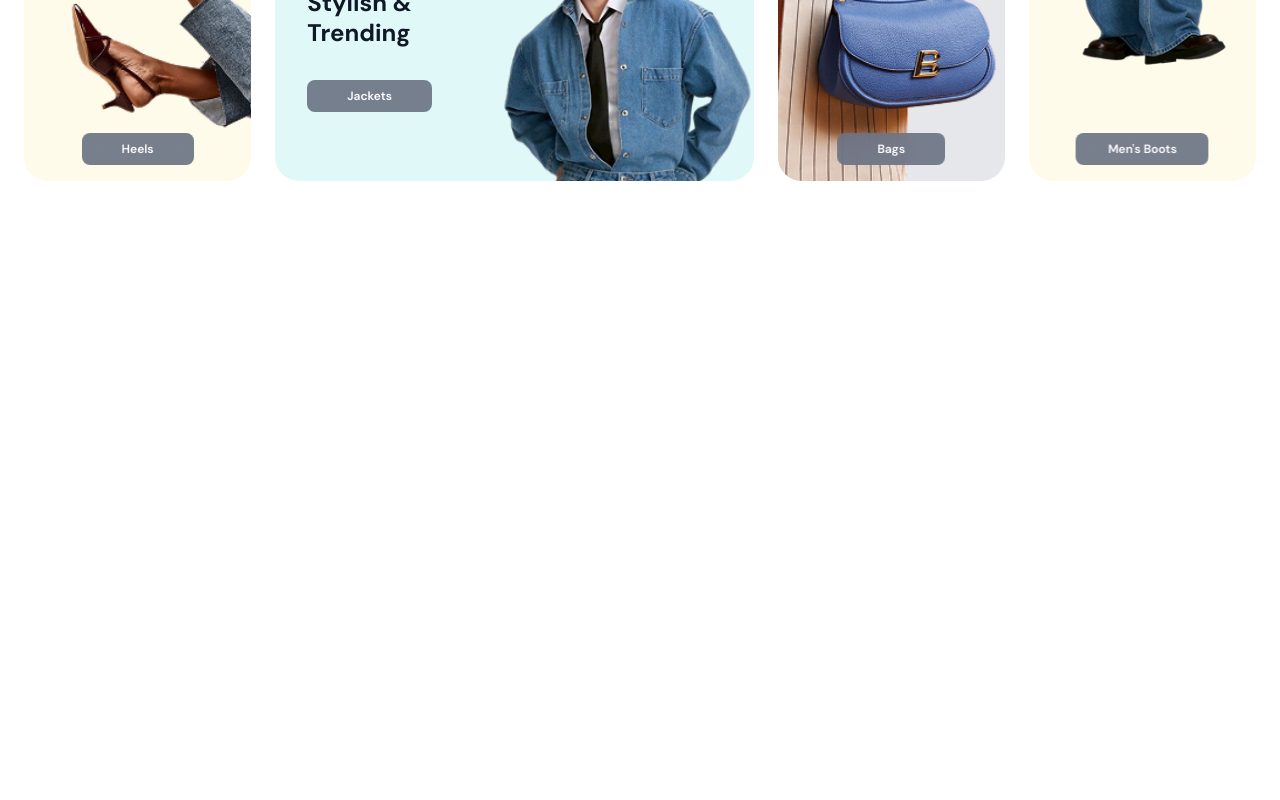
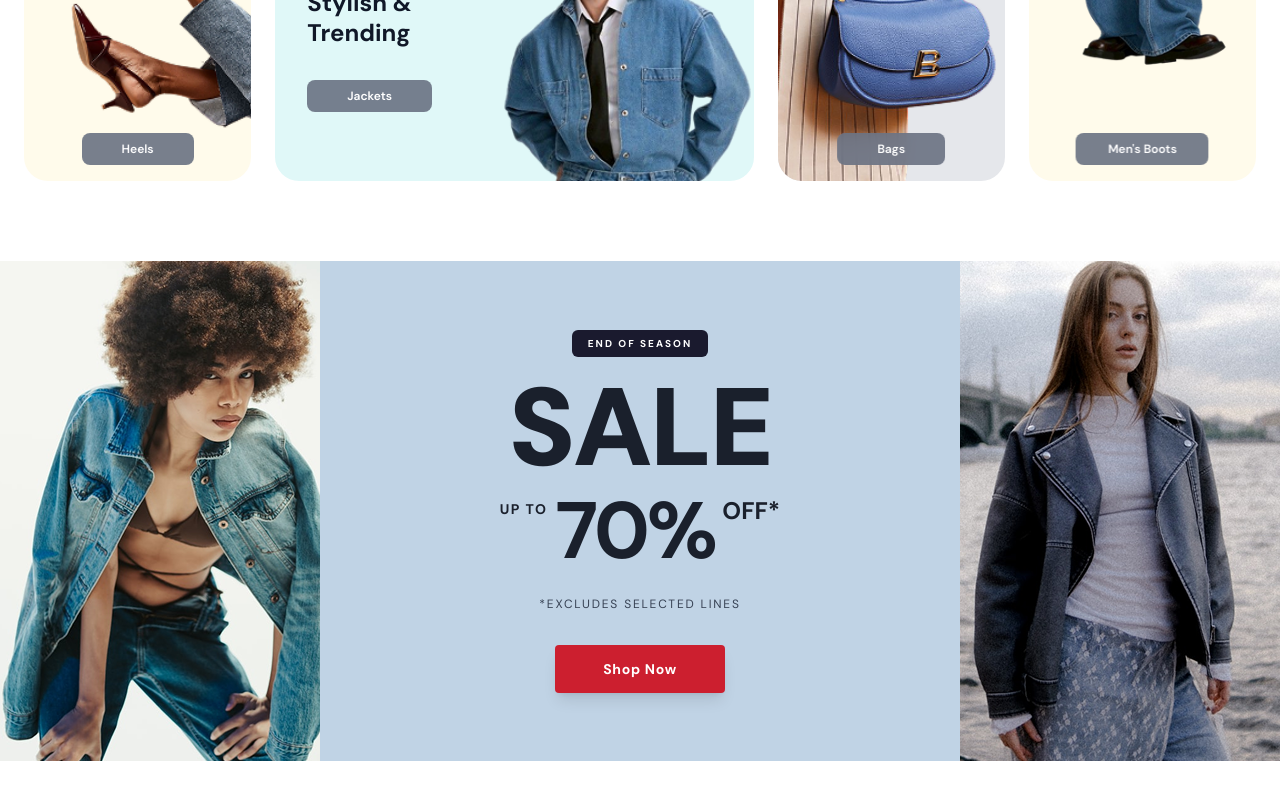
Before and after one commit to saifhusain62/Orren_Ecommerce_Project, a React (Vite) app in the folder client/: page / in a window 1280 px wide. Shown: the part 2779-3579 px from the top of the page. Before the commit the page ends 3040 px from the top, so only its background shows below. Built offline with nearby package versions, Linux system fonts and the light colour scheme.

Commit message:
sale section maked

```diff
--- /dev/null
+++ b/client/src/components/SaleBanner.jsx
@@ -0,0 +1,61 @@
+import React from 'react'
+import sale1 from '../assets/sale1.png'
+import sale2 from '../assets/sale2.png'
+
+const SaleBanner = () => {
+  return (
+    <section className="w-full bg-[#c0d3e5] flex flex-col md:flex-row items-center justify-between overflow-hidden h-auto md:h-[500px] mb-20">
+
+      {/* Left Image */}
+      <div className="w-full md:w-1/4 h-[300px] md:h-full">
+        <img
+          src={sale1}
+          alt="Sale Fashion Left"
+          className="w-full h-full object-cover object-top"
+        />
+      </div>
+
+      {/* Center Text Content */}
+      <div className="w-full md:w-1/3 flex flex-col items-center justify-center text-center py-12 md:py-0 px-4">
+        {/* Top Pill */}
+        <div className="bg-[#1A1A2E] text-white text-[10px] uppercase tracking-[0.2em] font-bold px-4 py-1.5 mb-4 rounded-md">
+          END OF SEASON
+        </div>
+
+        {/* Main Title */}
+        <h2 className="text-[90px] md:text-[110px] font-black text-[#1a202c] leading-none tracking-tight mb-2">
+          SALE
+        </h2>
+
+        {/* Discount Text */}
+        <div className="flex items-start justify-center gap-2 font-bold text-[#1a202c] mb-6">
+          <span className="text-xs md:text-sm tracking-widest uppercase mt-2">UP TO</span>
+          <span className="text-[60px] md:text-[80px] leading-none tracking-tighter">70%</span>
+          <span className="text-lg md:text-2xl mt-1">OFF*</span>
+        </div>
+
+        {/* Disclaimer */}
+        <p className="text-[12px] tracking-[0.15em] text-gray-700 uppercase mb-8">
+          *EXCLUDES SELECTED LINES
+        </p>
+
+        {/* CTA Button */}
+        <button className="bg-[#cc1f2f] text-white px-12 py-3.5 rounded text-sm font-bold tracking-wider hover:bg-black transition-colors shadow-lg">
+          Shop Now
+        </button>
+      </div>
+
+      {/* Right Image */}
+      <div className="w-full md:w-1/4 h-[300px] md:h-full">
+        <img
+          src={sale2}
+          alt="Sale Fashion Right"
+          className="w-full h-full object-cover object-center"
+        />
+      </div>
+
+    </section>
+  )
+}
+
+export default SaleBanner
--- a/client/src/pages/Home.jsx
+++ b/client/src/pages/Home.jsx
@@ -4,6 +4,7 @@ import PromoBanners from '../components/PromoBanners'
 import NewArrivals from '../components/NewArrivals'
 import MarqueeBanner from '../components/MarqueeBanner'
 import Categories from '../components/Categories'
+import SaleBanner from '../components/SaleBanner'
 
 const Home = ({ category }) => {
   return (
@@ -13,6 +14,7 @@ const Home = ({ category }) => {
       <NewArrivals />
       <MarqueeBanner />
       <Categories />
+      <SaleBanner />
     </main>
   )
 }
```
Also changed, not shown: client/src/assets/sale1.png (added), client/src/assets/sale2.png (added).
